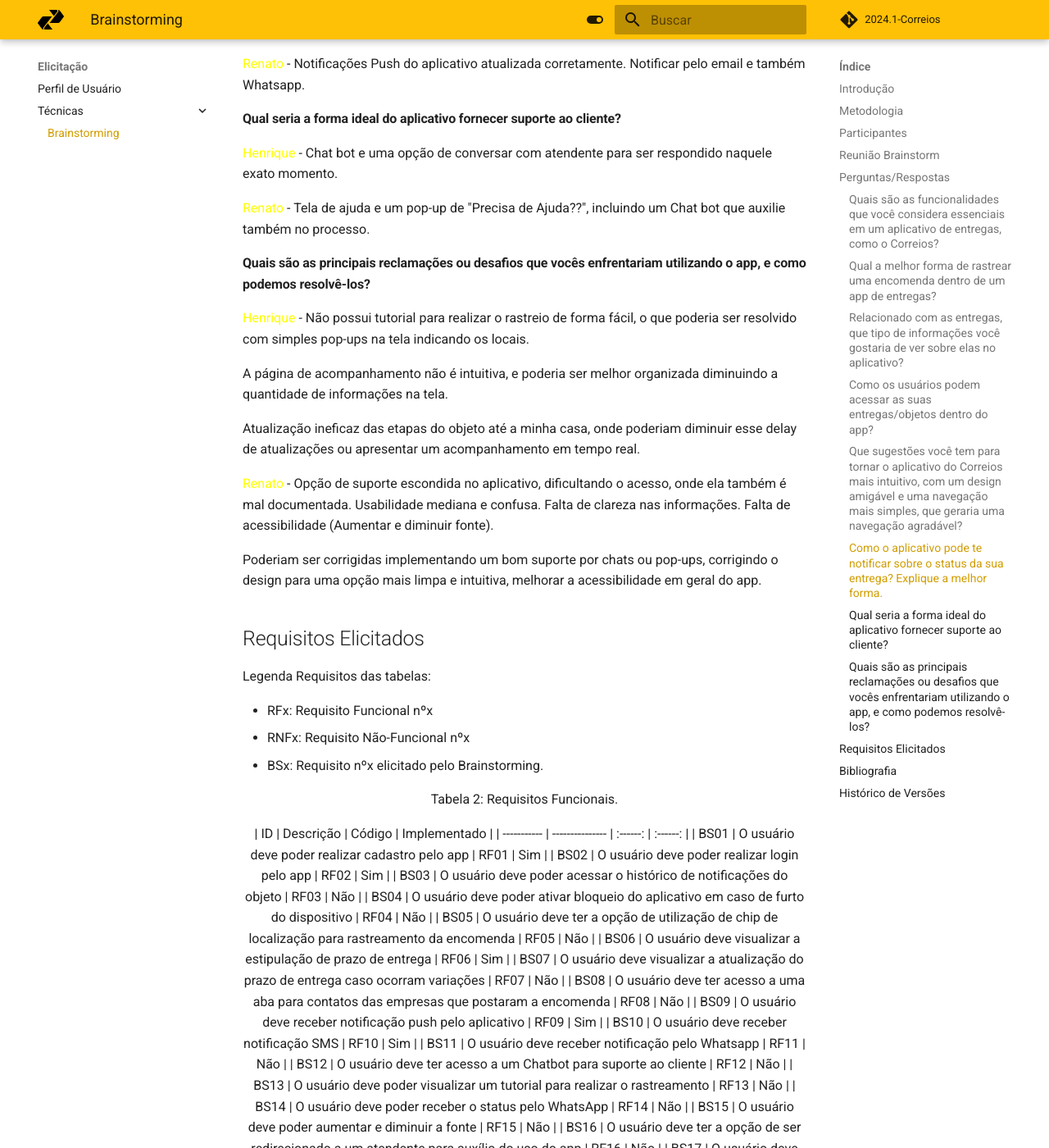
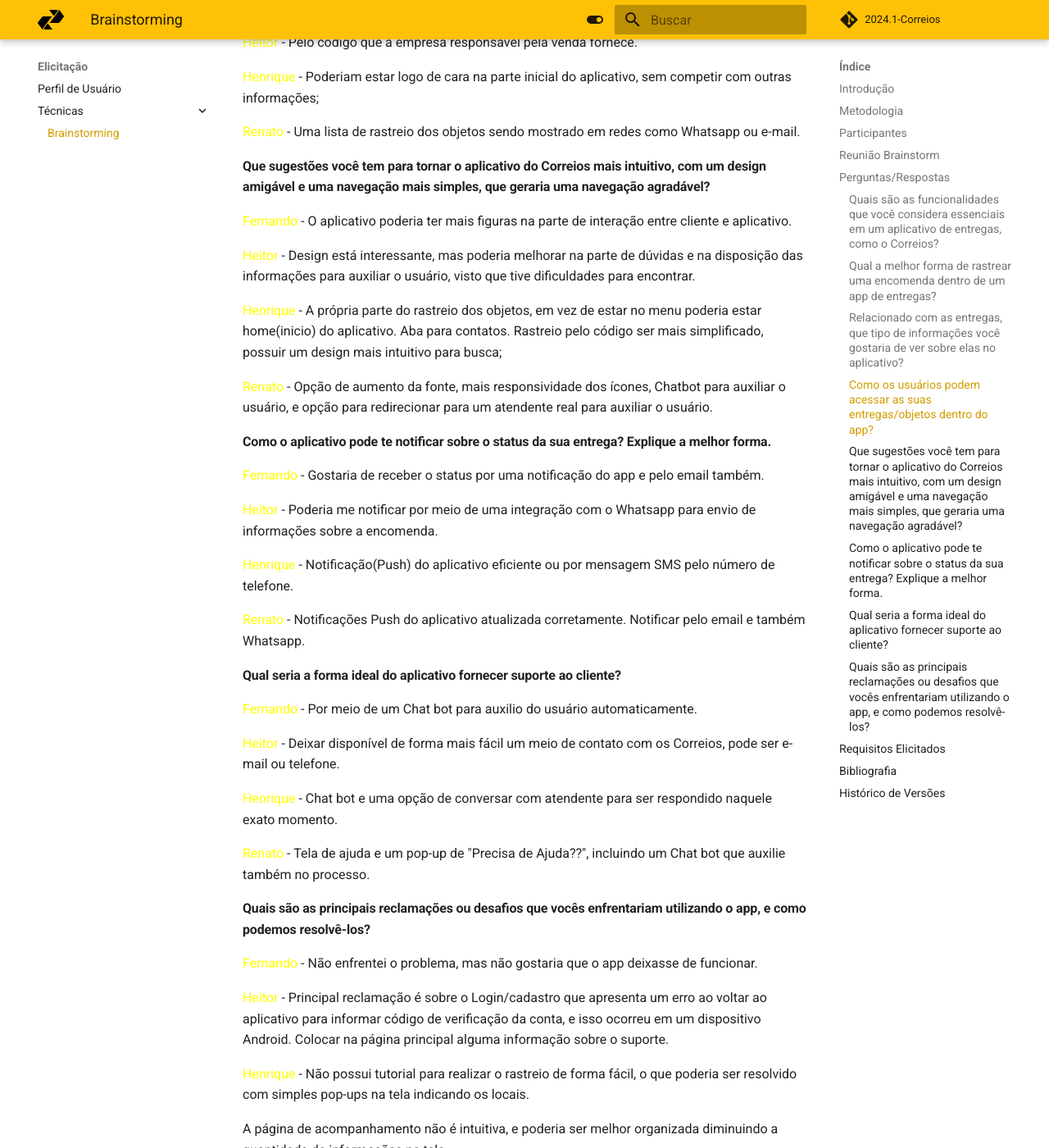
Before and after one commit to Requisitos-de-Software/2024.1-Serasa, an MkDocs documentation site: the page built from docs/elicitacao/tecnicas/brainstorming/brainstorming.md, in a window 1280 px wide and 1400 px high, scrolled down 2535 px. Shown: the whole window at 82% size. Built offline with MkDocs 1.6.1 and Material for MkDocs 9.7.7, drawn with Linux system fonts in a browser that asks for light colours; comment, search, counter and statistics services are not loaded; some of the changed text lies outside the part shown.

Commit message:
add novos usuarios

```diff
--- a/docs/elicitacao/tecnicas/brainstorming/brainstorming.md
+++ b/docs/elicitacao/tecnicas/brainstorming/brainstorming.md
@@ -19,6 +19,8 @@ Os participantes se reuniram de maneira remota através da plataforma do Team e
 |:-----:|:--------:|
 | [Claudio Henrique](https://github.com/claudiohsc)|Moderador |
 | [Elias F. Oliveira](https://github.com/EliasOliver21) |Secretário|
+| Fernando Vela |Usuário|
+| Heitor Marques |Usuário|
 | Henrique Camelo Quenino |Usuário|
 | Renato Medeiros |Usuário|
 
@@ -37,17 +39,37 @@ Os participantes se reuniram de maneira remota através da plataforma do Team e
 
 #### Quais são as funcionalidades que você considera essenciais em um aplicativo de entregas, como o Correios?
 
+<span style = "color: yellow"> Fernando </span>- Que o app possua a função de rastreio de encomendas e a parte de simulação de envio com as informações do pacote, como peso, dimensões e CEP.
+
+
+<span style = "color: yellow"> Heitor </span>- O essencial seria o rastreio, e em pedidos internacionais fazer o pagamento de impostos pelo aplicativo, verificar os preços do envio também.
+
+
 <span style = "color: yellow"> Henrique </span>- Possua um feedback constante do produto, mais detalhes da situação do objeto. Que eu seja informado caso ocorra adiamento de entrega, e que o usuário possa contactar a empresa responsável pela venda;
 
 <span style = "color: yellow"> Renato </span>- Facilidade para o usuário em apresentar as informações de maneira simples, rastreio completo, segurança do aplicativo no caso do equipamento ser furtado, nesse caso acontecer um bloqueio das funções.
 
 #### Qual a melhor forma de rastrear uma encomenda dentro de um app de entregas?
+
+<span style = "color: yellow"> Fernando </span>- A melhor forma seria informando o e-mail e código do objeto.
+
+
+<span style = "color: yellow"> Heitor </span>- Pela integração do CPF da pessoa, identificando a compra em alguma loja que será entregue pelos correios.
+
+
 <span style = "color: yellow"> Henrique </span>- A melhor forma é que a pessoa mesmo preencha as informações no aplicativo, e que o produto tenha chip de localização que forneça informações constantes;
 
 <span style = "color: yellow"> Renato </span>- A melhor forma seria utilizando funcionalidades aliadas as tecnologias atuais como Whatsapp bots, avisos direto no Whatsapp. O uso de QR code também é interessante, assim como visualizar as informações inserindo somente o e-mail no aplicativo.
 
 
 #### Relacionado com as entregas, que tipo de informações você gostaria de ver sobre elas no aplicativo?
+
+
+<span style = "color: yellow"> Fernando </span>- Gostaria de visualizar informações como: CEP de origem e destino, nome, telefone. Não gostaria de visualizar o CPF por questão de privacidade.
+
+
+<span style = "color: yellow"> Heitor </span>- Onde o item está localizado, se o objeto já foi enviado, por quais cidades já passou e a previsão de chegada no endereço de destino.
+
 
 <span style = "color: yellow"> Henrique </span>- Um prazo previsto de entrega, caso varie que seja reformulado a tempo de poder receber a encomenda;
 
@@ -56,11 +78,25 @@ Os participantes se reuniram de maneira remota através da plataforma do Team e
 
 #### Como os usuários podem acessar as suas entregas/objetos dentro do app?
 
+
+<span style = "color: yellow"> Fernando </span>- Gostaria de acessar pelo código e via e-mail.
+
+
+<span style = "color: yellow"> Heitor </span>- Pelo código que a empresa responsável pela venda fornece.
+
+
 <span style = "color: yellow"> Henrique </span>- Poderiam estar logo de cara na parte inicial do aplicativo, sem competir com outras informações;
 
 <span style = "color: yellow"> Renato </span>- Uma lista de rastreio dos objetos sendo mostrado em redes como Whatsapp ou e-mail.
 
 #### Que sugestões você tem para tornar o aplicativo do Correios mais intuitivo, com um design amigável e uma navegação mais simples, que geraria uma navegação agradável?
+
+
+<span style = "color: yellow"> Fernando </span>- O aplicativo poderia ter mais figuras na parte de interação entre cliente e aplicativo.
+
+
+<span style = "color: yellow"> Heitor </span>- Design está interessante, mas poderia melhorar na parte de dúvidas e na disposição das informações para auxiliar o usuário, visto que tive dificuldades para encontrar.
+
 
 <span style = "color: yellow"> Henrique </span>- A própria parte do rastreio dos objetos, em vez de estar no menu poderia estar home(inicio) do aplicativo. Aba para contatos.
 Rastreio pelo código ser mais simplificado, possuir um design mais intuitivo para busca;
@@ -70,6 +106,12 @@ Rastreio pelo código ser mais simplificado, possuir um design mais intuitivo pa
 
 #### Como o aplicativo pode te notificar sobre o status da sua entrega? Explique a melhor forma.
 
+
+<span style = "color: yellow"> Fernando </span>- Gostaria de receber o status por uma notificação do app e pelo email também.
+
+
+<span style = "color: yellow"> Heitor </span>- Poderia me notificar por meio de uma integração com o Whatsapp para envio de informações sobre a encomenda.
+
 <span style = "color: yellow"> Henrique </span>- Notificação(Push) do aplicativo eficiente ou por mensagem SMS pelo número de telefone.
 
 <span style = "color: yellow"> Renato </span>- Notificações Push do aplicativo atualizada corretamente. Notificar pelo email e também Whatsapp.
@@ -78,12 +120,24 @@ Rastreio pelo código ser mais simplificado, possuir um design mais intuitivo pa
 
 #### Qual seria a forma ideal do aplicativo fornecer suporte ao cliente?
 
+
+<span style = "color: yellow"> Fernando </span>- Por meio de um Chat bot para auxilio do usuário automaticamente.
+
+<span style = "color: yellow"> Heitor </span>- Deixar disponível de forma mais fácil um meio de contato com os Correios, pode ser e-mail ou telefone.
+
+
 <span style = "color: yellow"> Henrique </span>- Chat bot e uma opção de conversar com atendente para ser respondido naquele exato momento.
 
 <span style = "color: yellow"> Renato </span>- Tela de ajuda e um pop-up de "Precisa de Ajuda??", incluindo um Chat bot que auxilie também no processo.
 
 
 #### Quais são as principais reclamações ou desafios que vocês enfrentariam utilizando o app, e como podemos resolvê-los?
+
+
+<span style = "color: yellow"> Fernando </span>- Não enfrentei o problema, mas não gostaria que o app deixasse de funcionar.
+
+<span style = "color: yellow"> Heitor </span>- Principal reclamação é sobre o Login/cadastro que apresenta um erro ao voltar ao aplicativo para informar código de verificação da conta, e isso ocorreu em um dispositivo Android. Colocar na página principal alguma informação sobre o suporte.
+
 
 <span style = "color: yellow"> Henrique </span>- Não possui tutorial para realizar o rastreio de forma fácil, o que poderia ser resolvido com simples pop-ups na tela indicando os locais.
 
```
